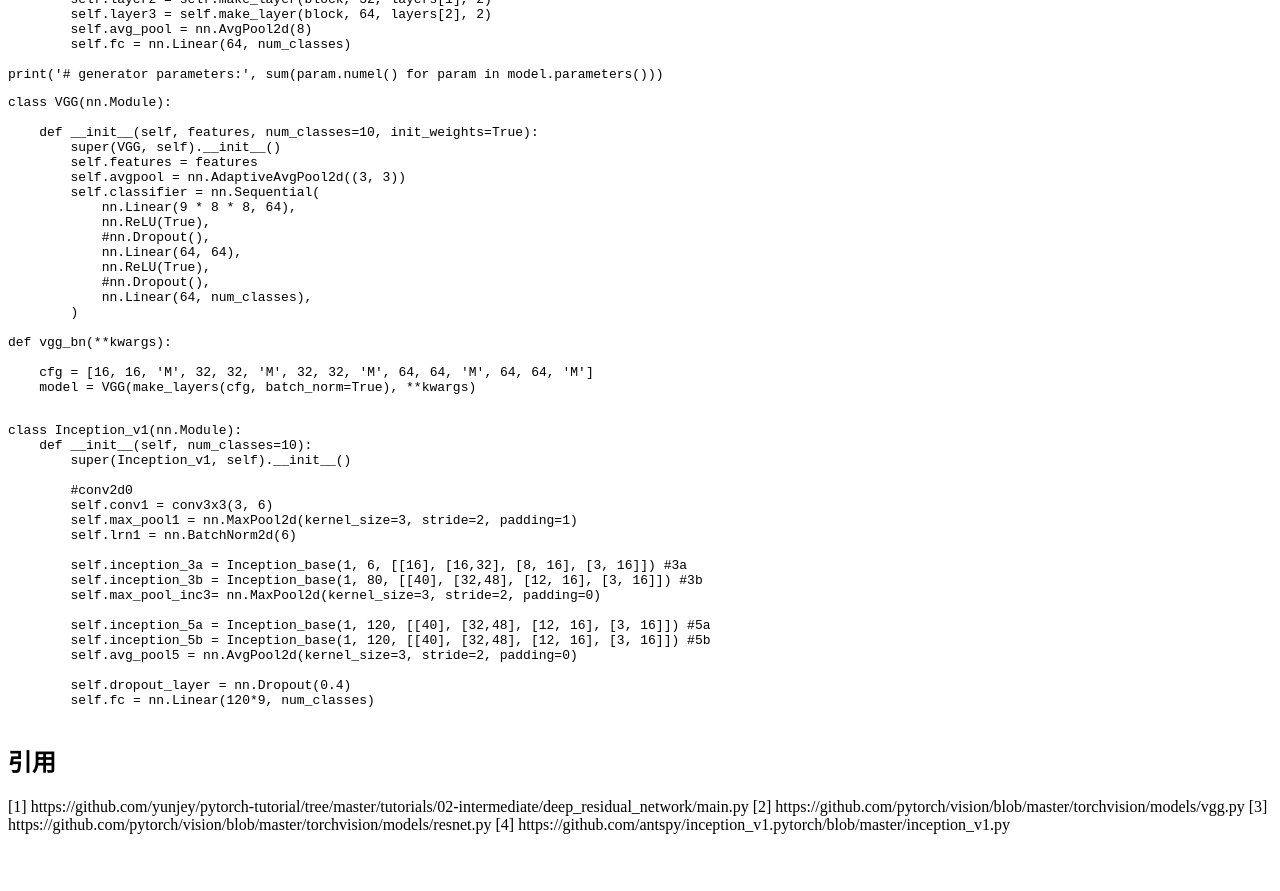
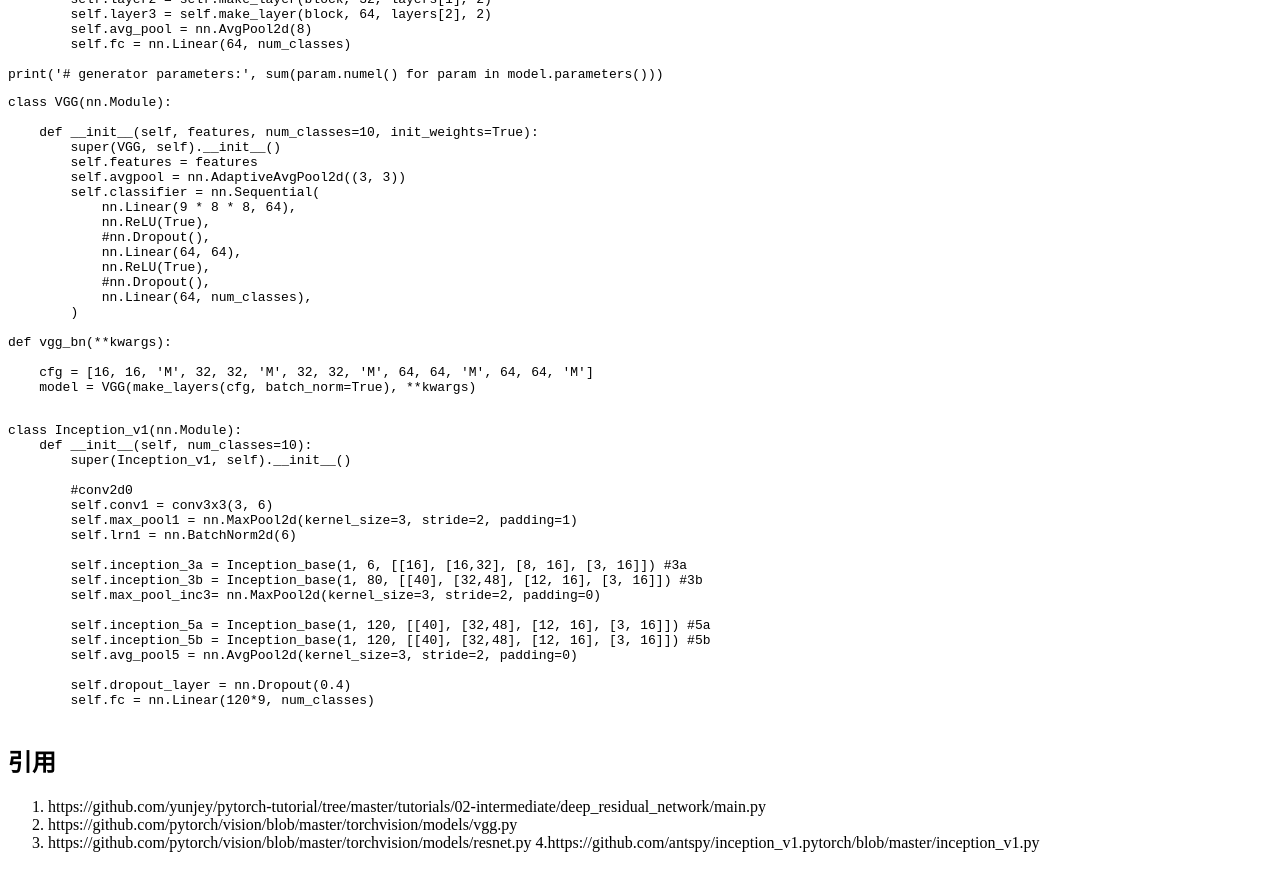
Before and after one commit to yunfeng-net/yunfeng-net.github.io, a Jekyll site: the page built from _posts/2019-02-24-vgg_resnet_inception.md, in a window 1280 px wide and 900 px high, scrolled down 1150 px. Shown: the top 891 px of the window. Built offline with Jekyll 4.4.1, drawn with Linux system fonts in a browser that asks for light colours.

Commit message:
Update 2019-02-24-vgg_resnet_inception.md

````diff
--- a/_posts/2019-02-24-vgg_resnet_inception.md
+++ b/_posts/2019-02-24-vgg_resnet_inception.md
@@ -106,7 +106,7 @@ class Inception_v1(nn.Module):
 
 ```
 ## 引用
-[1] https://github.com/yunjey/pytorch-tutorial/tree/master/tutorials/02-intermediate/deep_residual_network/main.py
-[2] https://github.com/pytorch/vision/blob/master/torchvision/models/vgg.py
-[3] https://github.com/pytorch/vision/blob/master/torchvision/models/resnet.py
-[4] https://github.com/antspy/inception_v1.pytorch/blob/master/inception_v1.py
+1. https://github.com/yunjey/pytorch-tutorial/tree/master/tutorials/02-intermediate/deep_residual_network/main.py
+2. https://github.com/pytorch/vision/blob/master/torchvision/models/vgg.py
+3. https://github.com/pytorch/vision/blob/master/torchvision/models/resnet.py
+4.https://github.com/antspy/inception_v1.pytorch/blob/master/inception_v1.py
````
